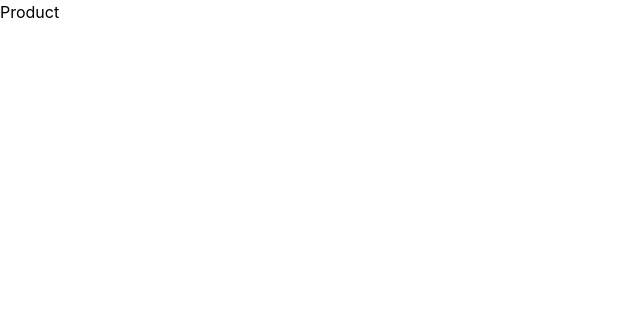
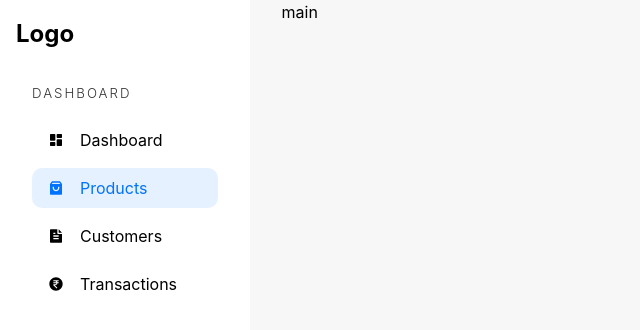
Before and after one commit to AaaSsHhUu/Ecommerce, a React (Vite) app in the folder ecommerce-frontend/: page /admin/products in a window 1280 px wide. Shown: the top 330 px of the page, without its empty margins (0-640 px from the left). Built offline with nearby package versions, Linux system fonts and the light colour scheme.

Commit message:
added admin sidebar in all admin pages

```diff
--- a/ecommerce-frontend/src/pages/admin/Customer.tsx
+++ b/ecommerce-frontend/src/pages/admin/Customer.tsx
@@ -1,7 +1,15 @@
+import { AdminSidebar } from "../../components"
+
 const Customer = () => {
   return (
-    <div>
-      Customers
+    <div className="adminContainer">
+        {/* Sidebar */}
+        <AdminSidebar />
+
+        {/* Main */}
+        <main>
+          main
+        </main>
     </div>
   )
 }
--- a/ecommerce-frontend/src/pages/admin/Product.tsx
+++ b/ecommerce-frontend/src/pages/admin/Product.tsx
@@ -1,7 +1,15 @@
+import { AdminSidebar } from "../../components"
+
 const Product = () => {
   return (
-    <div>
-      Product
+    <div className="adminContainer">
+        {/* Sidebar */}
+        <AdminSidebar />
+
+        {/* Main */}
+        <main>
+          main
+        </main>
     </div>
   )
 }
--- a/ecommerce-frontend/src/pages/admin/Transactions.tsx
+++ b/ecommerce-frontend/src/pages/admin/Transactions.tsx
@@ -1,7 +1,15 @@
+import { AdminSidebar } from "../../components"
+
 const Transactions = () => {
   return (
-    <div>
-      Transactions
+    <div className="adminContainer">
+        {/* Sidebar */}
+        <AdminSidebar />
+
+        {/* Main */}
+        <main>
+          main
+        </main>
     </div>
   )
 }
--- a/ecommerce-frontend/src/style/admin_styles/_mixin.scss
+++ b/ecommerce-frontend/src/style/admin_styles/_mixin.scss
@@ -12,7 +12,7 @@
     gap: $gap;
 }
 
-@mixin grid($col : 1fr, $gap : 1rem,$row : unset,){
+@mixin grid($col : 1fr, $gap : 1rem,$row : unset){
     display: grid;
     grid-template-columns: $col;
     grid-template-rows: $row;
```
